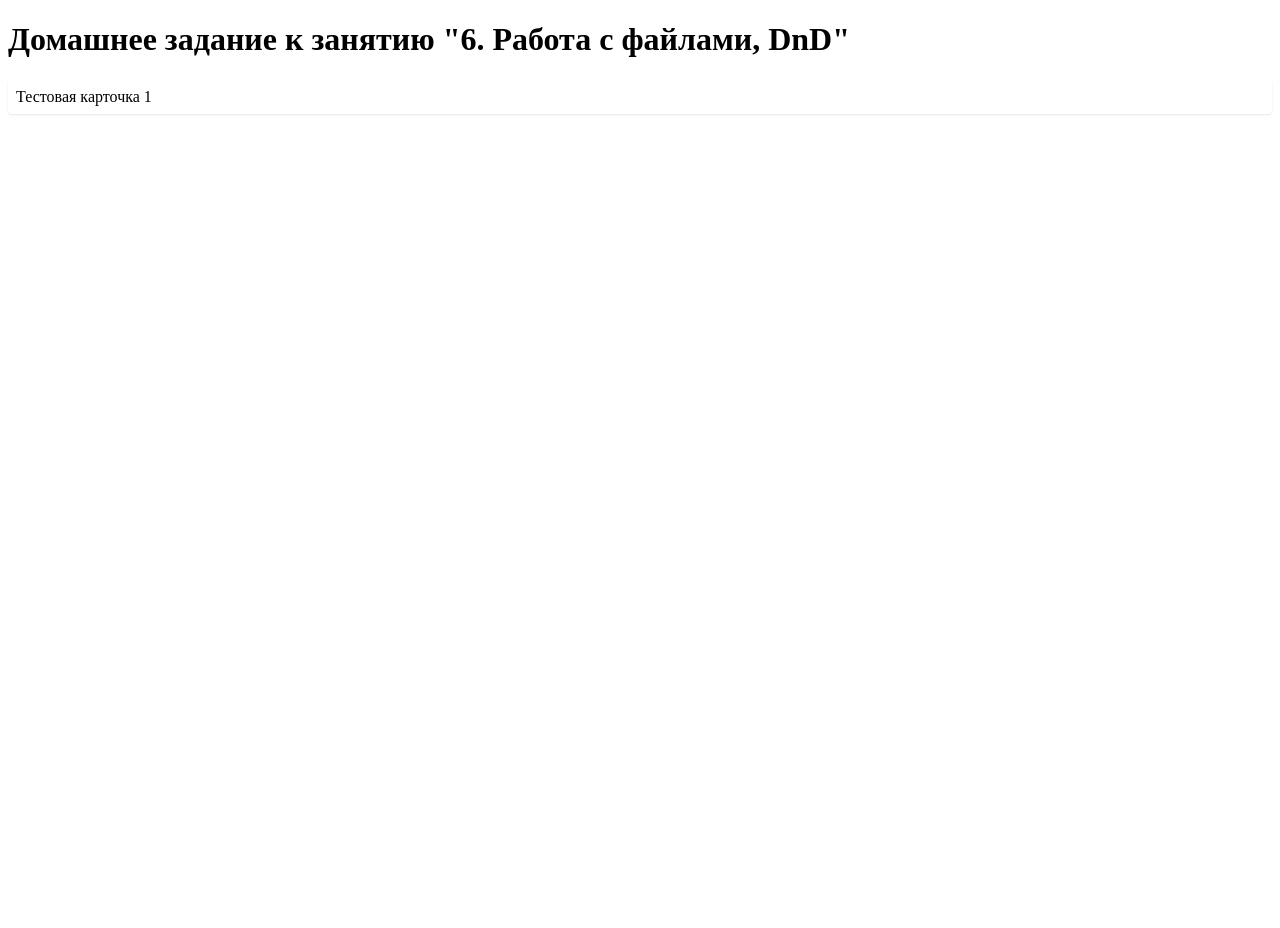
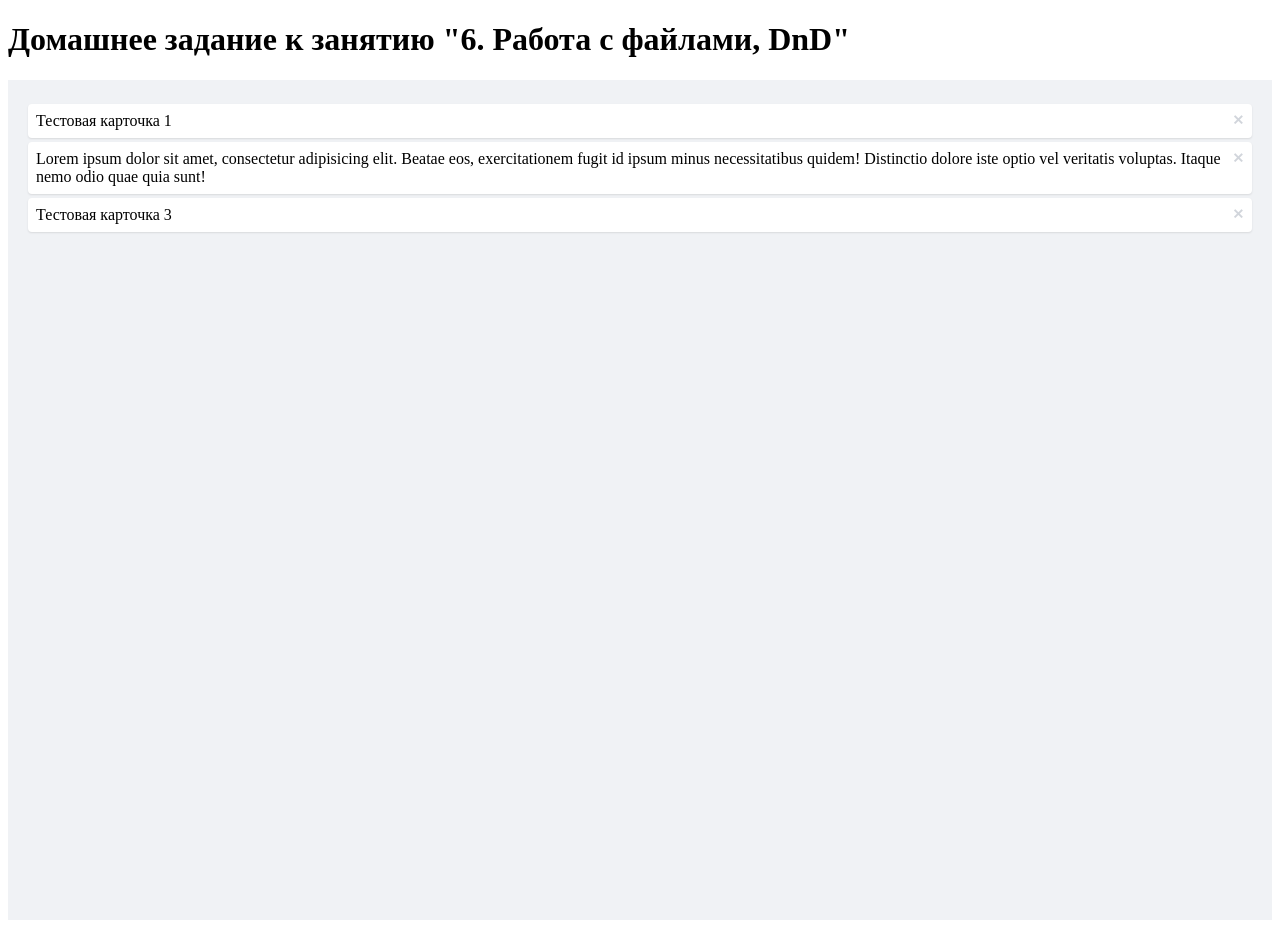
Before and after one commit to alexbog1985/neto-js-dnd, a website built with webpack: page src/index.html in a window 1280 px wide. Before the commit the page ends 800 px from the top, so only its background shows below. Built offline with nearby package versions, Linux system fonts and the light colour scheme.

Commit message:
показываются карточки и закрываются крестиком

```diff
--- a/src/components/Card/Card.css
+++ b/src/components/Card/Card.css
@@ -4,4 +4,37 @@
   padding: 8px;
   margin: 4px 0;
   box-shadow: 0 1px 2px rgba(0, 0, 0, 0.1);
+  display: flex;
+  justify-content: space-between;
+  align-items: flex-start;
 }
+
+.card-content {
+  flex-grow: 1;
+  margin-right: 8px;
+  word-break: break-word;
+}
+
+.card-delete-btn {
+  background: none;
+  border: none;
+  color: #6b778c;
+  cursor: pointer;
+  padding: 0;
+  font-size: 16px;
+  line-height: 1;
+  opacity: 0.3;
+}
+
+.card:hover .card-delete-btn {
+  opacity: 1;
+}
+
+.card-delete-btn:hover {
+  color: #172b4d;
+}
+
+.delete-icon {
+  font-size: 14px;
+  font-weight: bold;
+}
--- a/src/components/Card/Card.js
+++ b/src/components/Card/Card.js
@@ -4,14 +4,48 @@ export class Card {
   constructor(text = "") {
     this.id = `card-${Date.now()}`;
     this.text = text;
-    this.element = null
+    this.element = null;
+    this.contentElement = null;
+    this.deleteButton = null;
+
+    this.destroy = this.destroy.bind(this);
   }
 
   render() {
     this.element = document.createElement("div");
     this.element.className = "card";
-    this.element.textContent = this.text;
+
+    this.contentElement = document.createElement("div");
+    this.contentElement.className = "card-content";
+    this.contentElement.textContent = this.text;
+
+    this.deleteButton = document.createElement("button");
+    this.deleteButton.className = "card-delete-btn";
+    this.deleteButton.setAttribute("aria-label", "Delete card");
+
+    const deleteIcon = document.createElement("span");
+    deleteIcon.className = "delete-icon";
+    deleteIcon.textContent = "\u2715";
+    this.deleteButton.appendChild(deleteIcon);
+
+    this.element.appendChild(this.contentElement);
+    this.element.appendChild(this.deleteButton);
+
+    this.bindEvents();
 
     return this.element;
   }
+
+  bindEvents() {
+    this.deleteButton.addEventListener('click', (event) => {
+      event.stopPropagation();
+      this.destroy();
+    });
+  }
+
+  destroy() {
+    if (this.element && this.element.parentNode) {
+      this.element.parentNode.removeChild(this.element);
+    }
+  }
 }
--- a/src/css/style.css
+++ b/src/css/style.css
@@ -1,2 +1,8 @@
 body {
 }
+
+.container {
+  padding: 20px;
+  background-color: #f0f2f5;
+  min-height: 100vh;
+}
--- a/src/js/app.js
+++ b/src/js/app.js
@@ -3,5 +3,9 @@ import { Card } from "../components/Card/Card";
 const container = document.querySelector(".container");
 
 const testCard = new Card("Тестовая карточка 1");
+const testCard2 = new Card("Lorem ipsum dolor sit amet, consectetur adipisicing elit. Beatae eos, exercitationem fugit id ipsum minus necessitatibus quidem! Distinctio dolore iste optio vel veritatis voluptas. Itaque nemo odio quae quia sunt!");
+const testCard3 = new Card("Тестовая карточка 3");
 
 container.appendChild(testCard.render());
+container.appendChild(testCard2.render());
+container.appendChild(testCard3.render());
```
